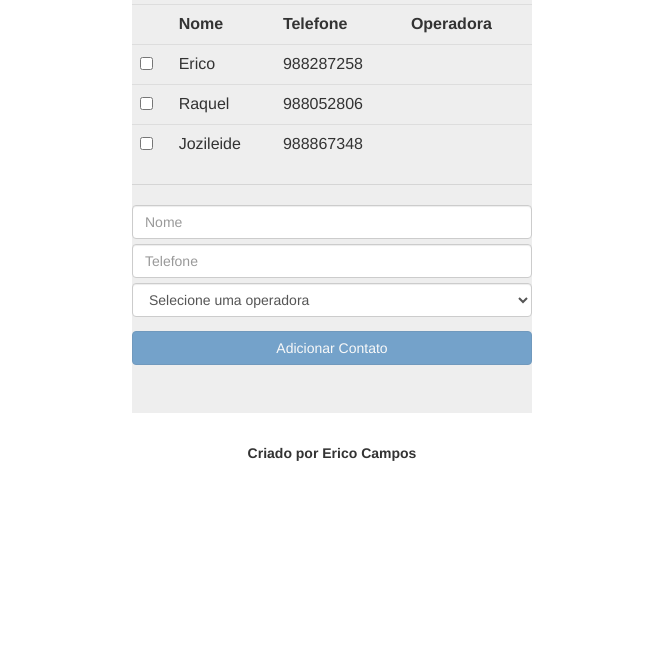
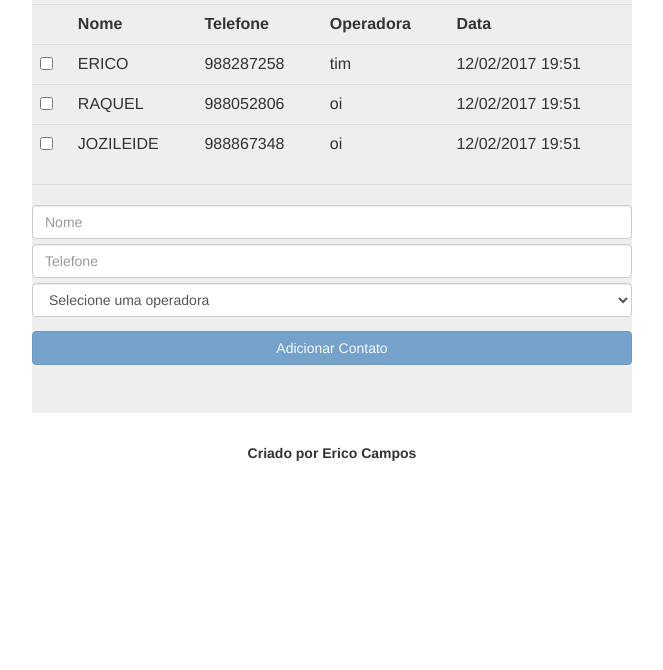
Before and after one commit to ericocampos/listatelefonica, a plain HTML site: page Lista Telefonica/index.html in a window 1280 px wide. Shown: the part 130-800 px from the top of the page, without its empty margins (308-971 px from the left). Drawn offline with nearby package versions, Linux system fonts and the light colour scheme.

Commit message:
Filtro de data, uppercase e lowercase

```diff
--- a/Lista Telefonica/index.html
+++ b/Lista Telefonica/index.html
@@ -6,7 +6,7 @@
 	<link rel="stylesheet" type="text/css" href="lib/bootstrap/bootstrap.css">
 	<style>
 		.jumbotron {
-			width: 400px;
+			width: 600px;
 			text-align: center;
 			margin-top: 20px;
 			margin-left: auto;
@@ -37,9 +37,9 @@
 			$scope.app = "Lista Telefonica";
 
 			$scope.contatos = [
-				{nome: "Erico", telefone: "988287258"},
-				{nome: "Raquel", telefone: "988052806"},
-				{nome: "Jozileide", telefone: "988867348"}
+				{nome: "Erico", telefone: "988287258", data: new Date(), operadora: {nome: "TIM", codigo: 41, categoria: "Celular"}},
+				{nome: "Raquel", telefone: "988052806", data: new Date(), operadora: {nome: "OI", codigo: 31, categoria: "Celular"}},
+				{nome: "Jozileide", telefone: "988867348", data: new Date(), operadora: {nome: "OI", codigo: 31, categoria: "Celular"}}
 			];
 
 			$scope.operadoras = [
@@ -82,12 +82,14 @@
 				<th>Nome</th>
 				<th>Telefone</th>
 				<th>Operadora</th>
+				<th>Data</th>
 			</tr>
 			<tr ng-class="{'selecionado negrito': contato.selecionado}" ng-repeat="contato in contatos">
 				<td><input type="checkbox" ng-model="contato.selecionado" /></td>
-				<td>{{contato.nome}}</td>
+				<td>{{contato.nome | uppercase}}</td>
 				<td>{{contato.telefone}}</td>
-				<td>{{contato.operadora.nome}}</td>
+				<td>{{contato.operadora.nome | lowercase}}</td>
+				<td>{{contato.data | date:'dd/MM/yyyy HH:mm'}}</td>
 			</tr>
 		</table>
 		<hr/>
```
